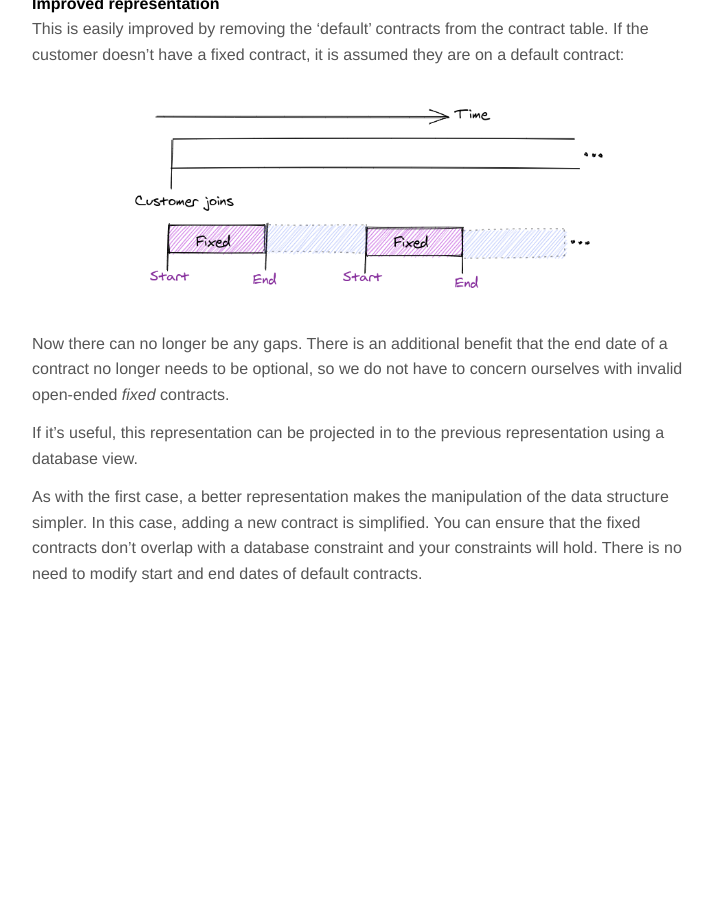
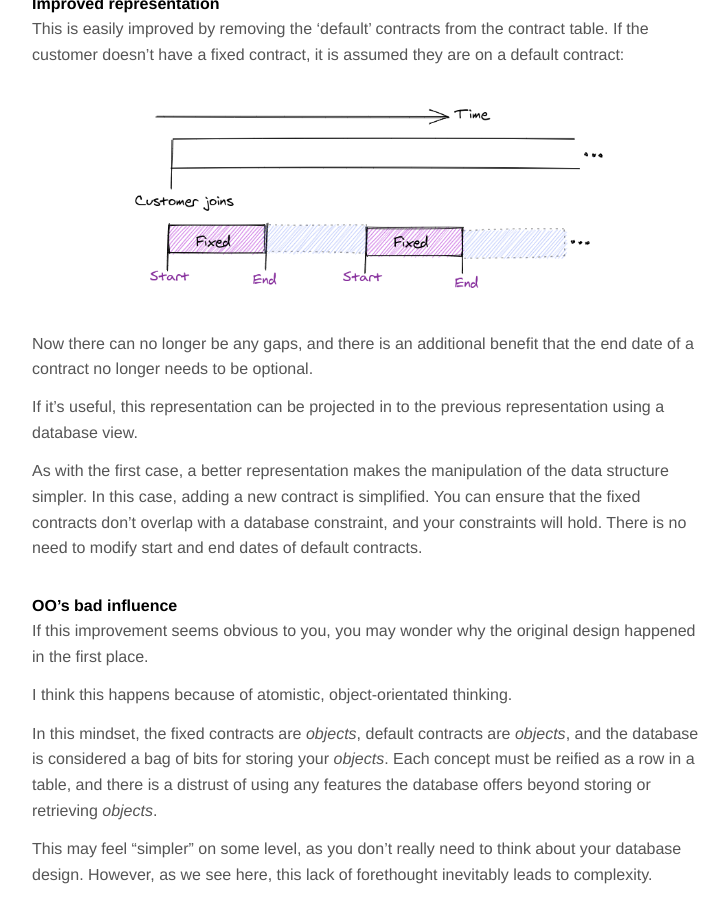
Before and after one commit to KMahoney/kmahoney.github.io, a Jekyll site: the page built from _posts/2020-10-02-applying-misu.md, in a window 1280 px wide and 900 px high, scrolled down 2717 px. Shown: the whole window, without its empty margins (272-1000 px from the left). Built offline with Jekyll 4.4.1, drawn with Linux system fonts in a browser that asks for light colours; before the commit the page ends 3316 px from its top, so only the background shows below that.

Commit message:
fixes & rewrite "obviousness"

```diff
--- a/_posts/2020-10-02-applying-misu.md
+++ b/_posts/2020-10-02-applying-misu.md
@@ -17,18 +17,18 @@ I'll try to update this as I come across good examples.
 A straightforward way to represent a period of time is by its start
 and end dates (`(Date, Date)`):
 
-<img style="display: block; max-width: 20rem; margin: 2em auto;" src="{{ '/img/articles/misu/c1.png' | absolute_url }}" />
+<img style="display: block; width: 100%; max-width: 20rem; margin: 2em auto;" src="{{ '/img/articles/misu/c1.png' | absolute_url }}" />
 
 If we need to represent a timeline split in to contiguous periods, it
 may be tempting to represent this as a sequence of periods (e.g. `List
 (Date, Date)`):
 
-<img style="display: block; max-width: 20rem; margin: 2em auto;" src="{{ '/img/articles/misu/c2.png' | absolute_url }}" />
+<img style="display: block; width: 100%; max-width: 20rem; margin: 2em auto;" src="{{ '/img/articles/misu/c2.png' | absolute_url }}" />
 
 However, with this representation there can be both gaps in the
 timeline and overlapping periods:
 
-<img style="display: block; max-width: 20rem; margin: 2em auto;" src="{{ '/img/articles/misu/c3.png' | absolute_url }}" />
+<img style="display: block; width: 100%; max-width: 20rem; margin: 2em auto;" src="{{ '/img/articles/misu/c3.png' | absolute_url }}" />
 
 ### Improved representation
 
@@ -41,7 +41,7 @@ In a well formed contiguous timeline, the joint start/end
 of the adjacent periods are redundant. Contiguous, non-overlapping
 splits can simply be represented by a set of dates (`Set Date`):
 
-<img style="display: block; max-width: 20rem; margin: 2em auto;" src="{{ '/img/articles/misu/c4.png' | absolute_url }}" />
+<img style="display: block; width: 100%; max-width: 20rem; margin: 2em auto;" src="{{ '/img/articles/misu/c4.png' | absolute_url }}" />
 
 You can begin to see how this representation simplifies the system
 when you consider how to make a further split in the timeline. In the
@@ -65,13 +65,13 @@ This was represented as:
 - A table storing the customer start date, and optional end date.
 - A table storing the contract start date, optional end date, and if it was a 'fixed' or 'default' contract.
 
-<img style="display: block; max-width: 30rem; margin: 2em auto;" src="{{ '/img/articles/misu/f1.png' | absolute_url }}" />
+<img style="display: block; width: 100%; max-width: 30rem; margin: 2em auto;" src="{{ '/img/articles/misu/f1.png' | absolute_url }}" />
 
 One important constraint is that the customer should always have a
 contract. This representation can be improved in this regard, as it
 allows for gaps:
 
-<img style="display: block; max-width: 30rem; margin: 2em auto;" src="{{ '/img/articles/misu/f2.png' | absolute_url }}" />
+<img style="display: block; width: 100%; max-width: 30rem; margin: 2em auto;" src="{{ '/img/articles/misu/f2.png' | absolute_url }}" />
 
 To make matters worse, the API for these contracts allowed you to
 modify the start and end of individual contracts, violating this constraint, and pushing
@@ -89,11 +89,10 @@ This is easily improved by removing the 'default' contracts from the
 contract table. If the customer doesn't have a fixed contract, it is
 assumed they are on a default contract:
 
-<img style="display: block; max-width: 30rem; margin: 2em auto;" src="{{ '/img/articles/misu/f3.png' | absolute_url }}" />
+<img style="display: block; width: 100%; max-width: 30rem; margin: 2em auto;" src="{{ '/img/articles/misu/f3.png' | absolute_url }}" />
 
-Now there can no longer be any gaps. There is an additional benefit that the end date of a contract
-no longer needs to be optional,
-so we do not have to concern ourselves with invalid open-ended *fixed* contracts.
+Now there can no longer be any gaps, and there is an additional benefit
+that the end date of a contract no longer needs to be optional.
 
 If it's useful, this representation can be projected in to the previous
 representation using a database view.
@@ -101,5 +100,25 @@ representation using a database view.
 As with the first case, a better representation makes the manipulation
 of the data structure simpler. In this case, adding a new contract is
 simplified. You can ensure that the fixed contracts don't overlap with
-a database constraint and your constraints will hold. There is no need
+a database constraint, and your constraints will hold. There is no need
 to modify start and end dates of default contracts.
+
+
+### OO's bad influence
+
+If this improvement seems obvious to you, you may wonder why the
+original design happened in the first place.
+
+I think this happens because of atomistic, object-orientated thinking.
+
+In this mindset, the fixed contracts are *objects*, default contracts are
+*objects*, and the database is considered a bag
+of bits for storing your *objects*.
+Each concept must be reified as a
+row in a table, and there is a distrust of using any features the database
+offers beyond storing or retrieving *objects*.
+
+This may feel "simpler" on some level, as you don't really need
+to think about your database design.
+However, as we see here, this lack of forethought inevitably
+leads to complexity.
```
